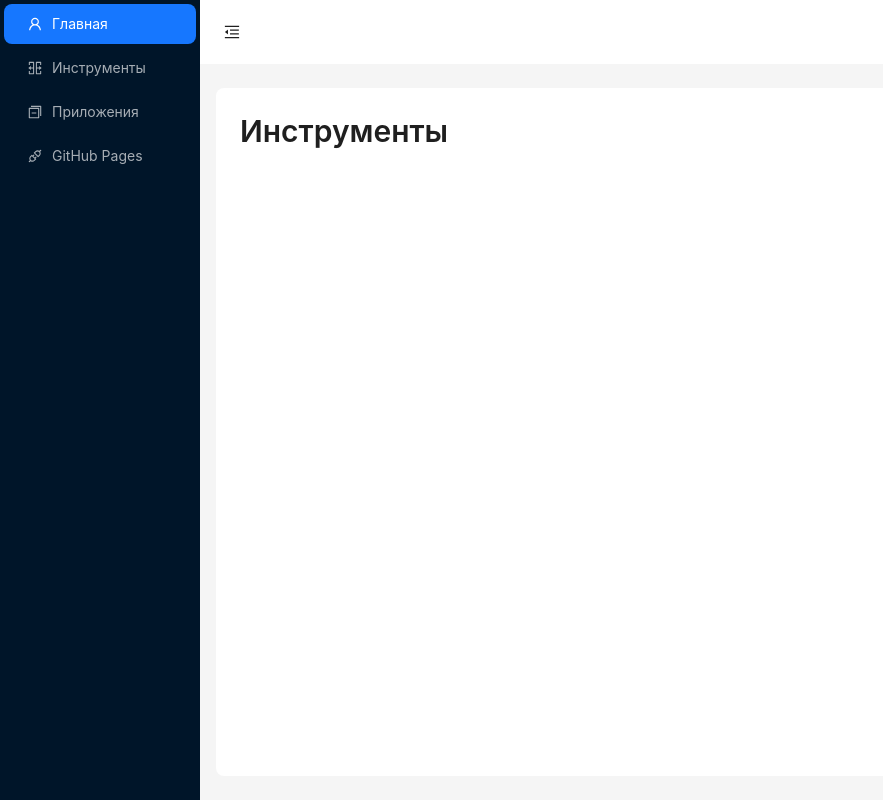
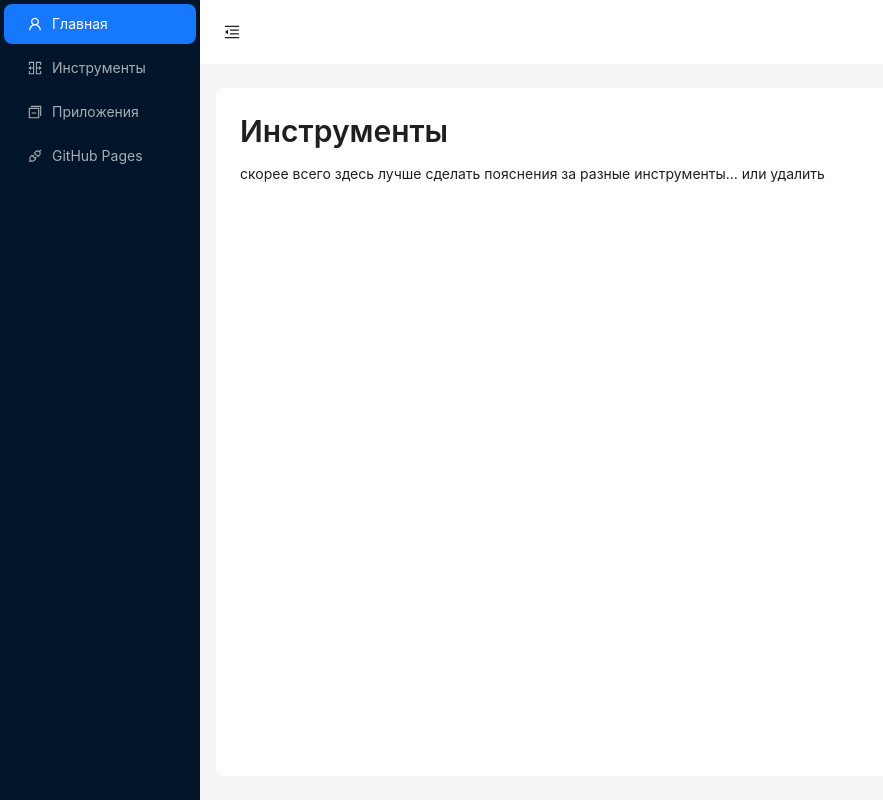
Before and after one commit to Igogoblin/mobXshow, a React (Vite) app: page /mobXshow/instruments in a window 1280 px wide. Shown: the whole page, without its empty margins (0-883 px from the left). Built offline with nearby package versions, Linux system fonts and the light colour scheme.

Commit message:
refactor: change instruments file

```diff
--- a/src/pages/instruments/instruments.tsx
+++ b/src/pages/instruments/instruments.tsx
@@ -1,6 +1,14 @@
 import { Typography } from "antd";
 
 const Instruments = () => {
-  return <Typography.Title level={2}>Инструменты</Typography.Title>;
+  return (
+    <>
+      <Typography.Title level={2}>Инструменты</Typography.Title>
+      <p>
+        скорее всего здесь лучше сделать пояснения за разные инструменты... или
+        удалить
+      </p>
+    </>
+  );
 };
 export default Instruments;
```
